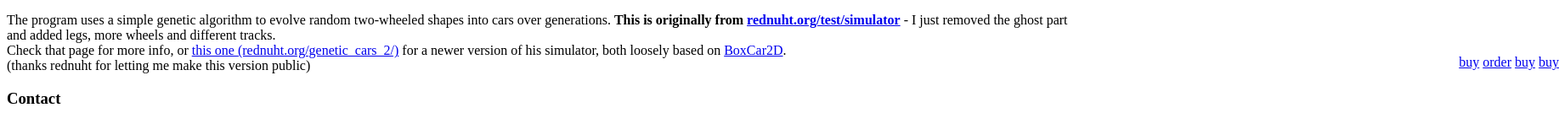
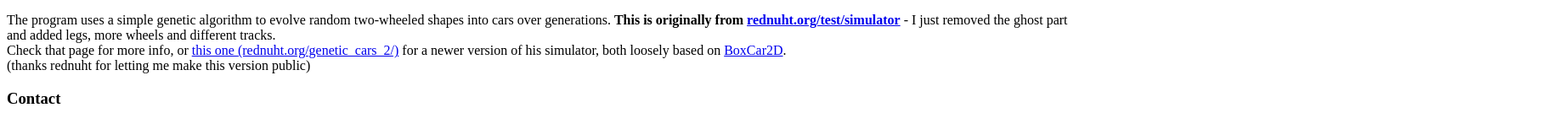
Before and after one commit to wendelscardua/boxwalk2d, a plain HTML site: page index.html in a window 1280 px wide. Shown: the part 1217-1364 px from the top of the page at 85% size, 1835 px wide, since content can reach past the window. Drawn offline with Linux system fonts and the light colour scheme.

Commit message:
removing weird spam

```diff
--- a/index.html
+++ b/index.html
@@ -207,7 +207,7 @@
       <h3>Contact</h3>
       <a href="mailto:wendelscardua+boxwalk2d@gmail.com">wendelscardua+boxwalk2d@gmail.com</a>.
     </div>
-  <div style="position: absolute; bottom: -500px;right: -555px;"><a href="http://ordercialisonlineusa.org/#buy">buy</a> <a href="http://freelevitrasamplepackcanada.org/#order">order</a> <a href="http://buylevitraoverthecounterusa.org/#buy">buy</a> <a href="http://freelevitrasamplepack2013.org/#buy">buy</a></div></body>
+  </body>
     <script src="seedrandom.js"></script>
     <script src="box2d.js"></script>
     <script src="cawro.js"></script>
```
